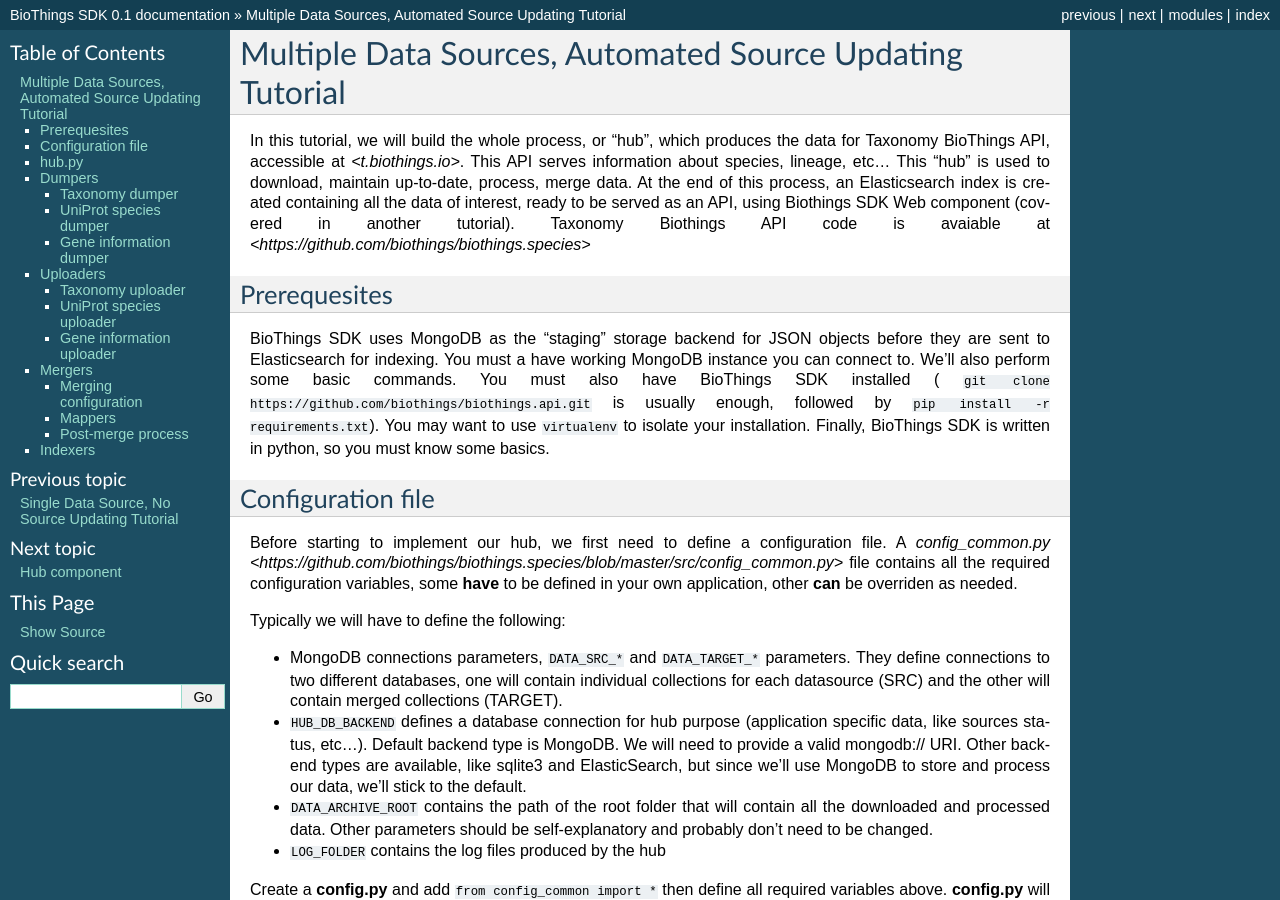
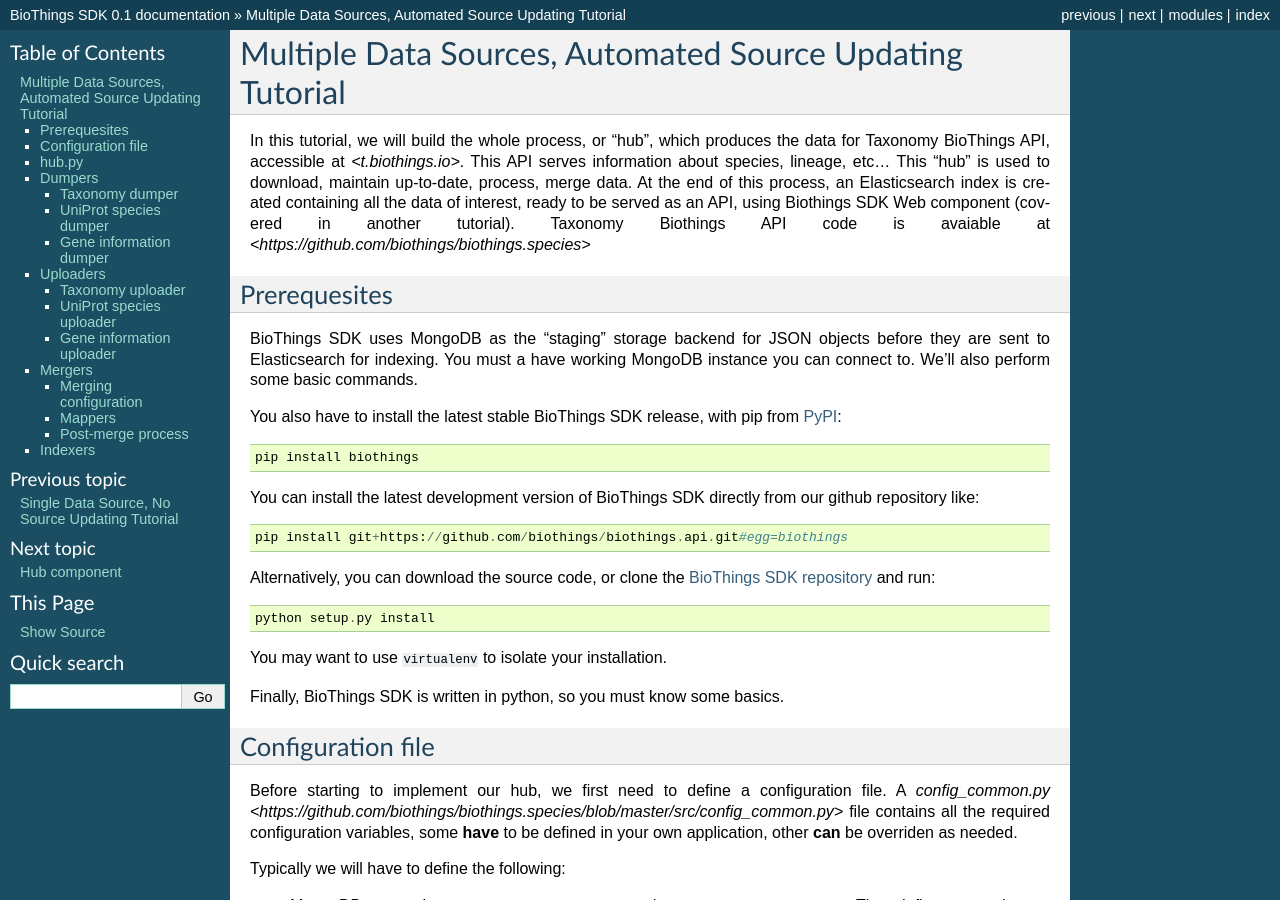
Before and after one commit to biothings/biothings.api, a Sphinx documentation site: the page built from docs/doc/multiple_sources_tutorial.rst, in a window 1280 px wide and 900 px high. Built offline with Sphinx 7.4.7, drawn with Linux system fonts in a browser that asks for light colours.

Commit message:
update install guideline

```diff
--- a/docs/doc/multiple_sources_tutorial.rst
+++ b/docs/doc/multiple_sources_tutorial.rst
@@ -15,9 +15,28 @@
 
 BioThings SDK uses MongoDB as the "staging" storage backend for JSON objects before they are sent to
 Elasticsearch for indexing. You must a have working MongoDB instance you can connect to.
-We'll also perform some basic commands. You must also have BioThings SDK installed (
-``git clone https://github.com/biothings/biothings.api.git`` is usually enough, followed by
-``pip install -r requirements.txt``). You may want to use ``virtualenv`` to isolate your installation.
+We'll also perform some basic commands.
+
+You also have to install the latest stable BioThings SDK release, with pip from `PyPI <https://pypi.python.org/pypi/biothings>`_:
+
+::
+
+    pip install biothings
+
+You can install the latest development version of BioThings SDK directly from our github repository like:
+
+::
+
+    pip install git+https://github.com/biothings/biothings.api.git#egg=biothings
+
+Alternatively, you can download the source code, or clone the `BioThings SDK repository <http://github.com/biothings/biothings.api>`_ and run:
+
+::
+
+    python setup.py install
+
+You may want to use ``virtualenv`` to isolate your installation.
+
 Finally, BioThings SDK is written in python, so you must know some basics.
 
 Configuration file
```
